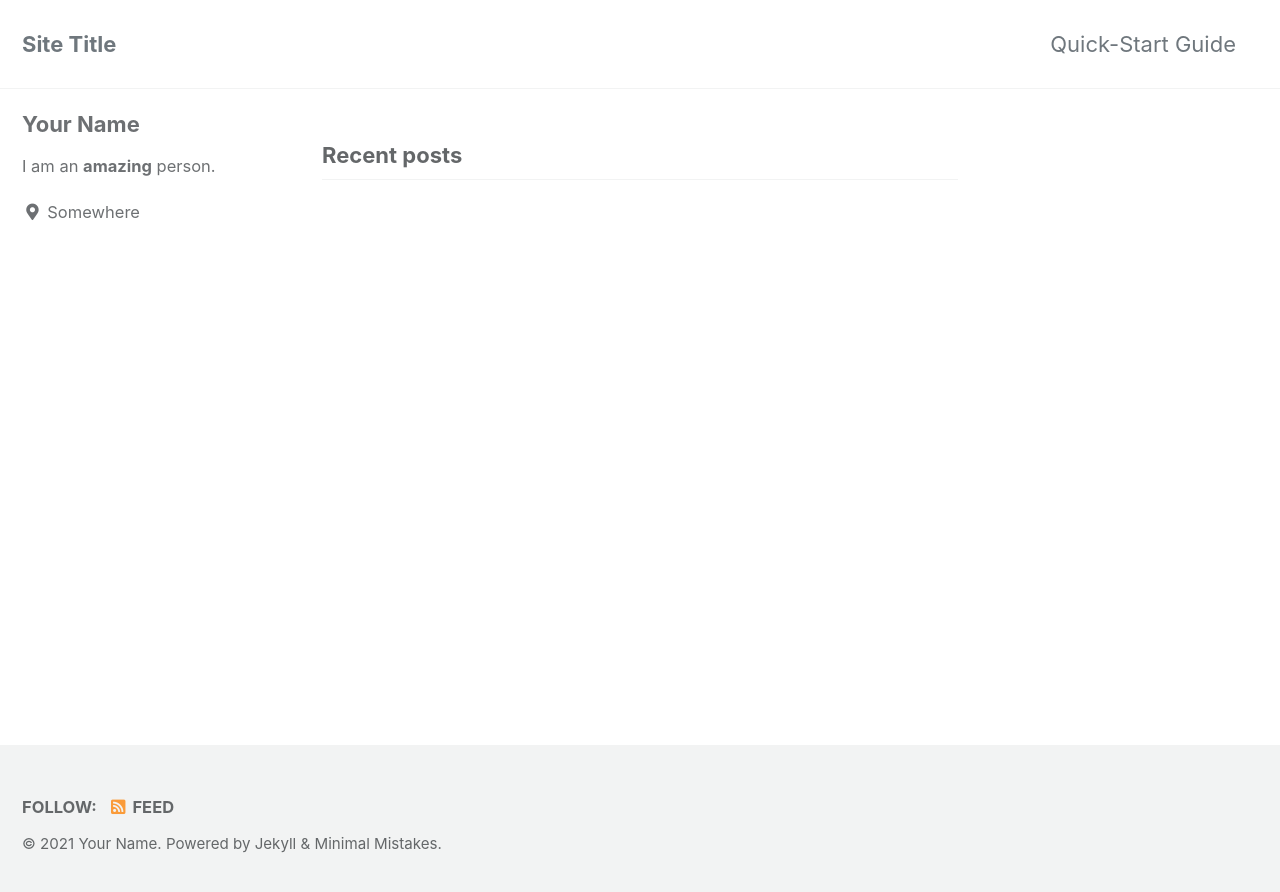
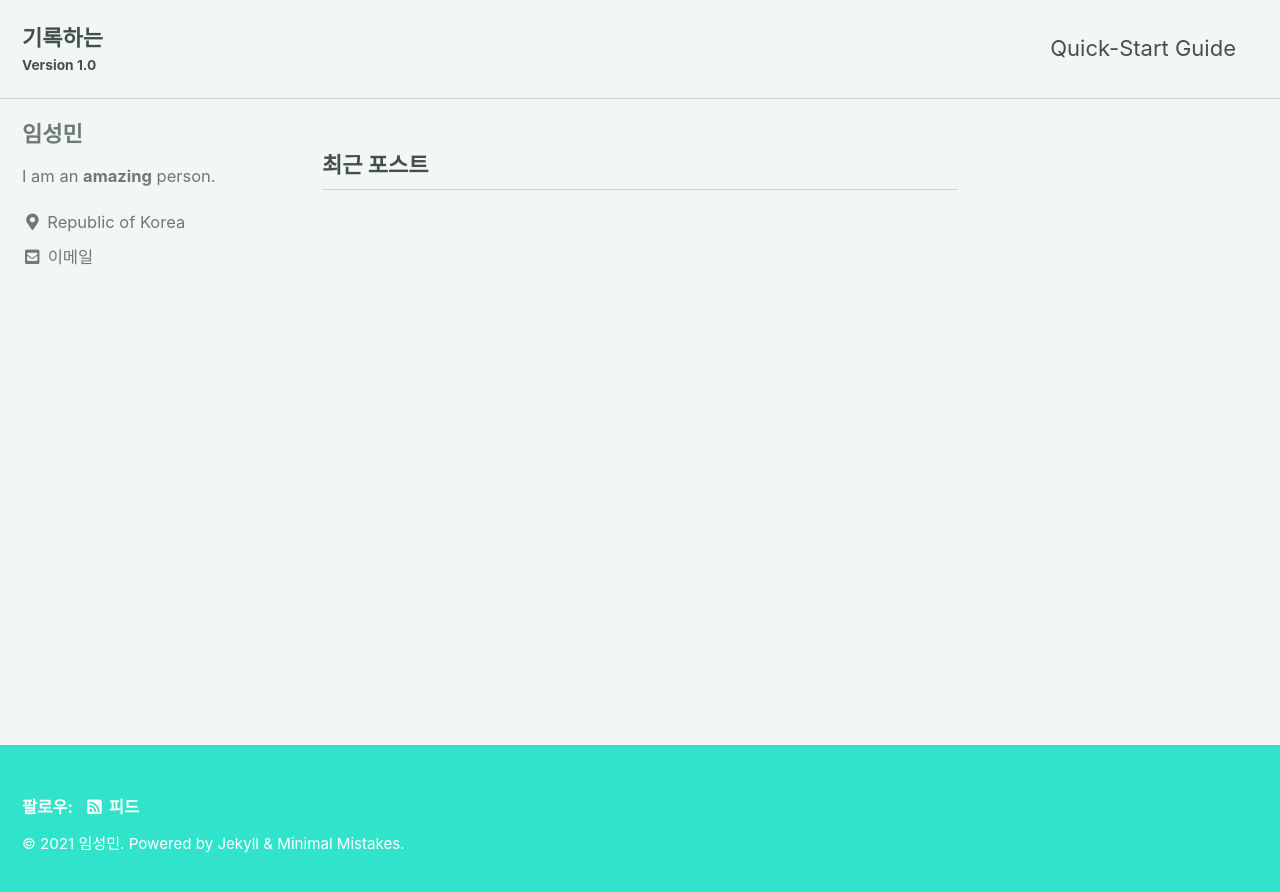
Before and after one commit to sungminim/sungminim.github.io, a Jekyll site: the page built from index.html, in a window 1280 px wide. Shown: the top 892 px of the page. Built offline with Jekyll 4.4.1, drawn with Linux system fonts in a browser that asks for light colours; cached includes are drawn as plain includes; the list of posts is cut into pages by our own code.

Commit message:
config change

```diff
--- a/_config.yml
+++ b/_config.yml
@@ -12,21 +12,21 @@
 
 # theme                  : "minimal-mistakes-jekyll"
 # remote_theme           : "mmistakes/minimal-mistakes"
-minimal_mistakes_skin    : "default" # "air", "aqua", "contrast", "dark", "dirt", "neon", "mint", "plum", "sunrise"
+minimal_mistakes_skin    : "mint" # "air", "aqua", "contrast", "dark", "dirt", "neon", "mint", "plum", "sunrise"
 
 # Site Settings
-locale                   : "en-US"
-title                    : "Site Title"
-title_separator          : "-"
-subtitle                 : # site tagline that appears below site title in masthead
-name                     : "Your Name"
-description              : "An amazing website."
-url                      : # the base hostname & protocol for your site e.g. "https://mmistakes.github.io"
+locale                   : "ko-KR"
+title                    : "JS Blog"
+title_separator          : "&#124;"
+subtitle                 : "Version 1.0"
+name                     : "임성민"
+description              : "기술 블로그"
+url                      : "https://sungminim.github.io/"
 baseurl                  : # the subpath of your site, e.g. "/blog"
-repository               : # GitHub username/repo-name e.g. "mmistakes/minimal-mistakes"
+repository               : "sungminim/sungimim.github.co"
 teaser                   : # path of fallback teaser image, e.g. "/assets/images/500x300.png"
 logo                     : # path of logo image to display in the masthead, e.g. "/assets/images/88x88.png"
-masthead_title           : # overrides the website title displayed in the masthead, use " " for no title
+masthead_title           : "기록하는"
 # breadcrumbs            : false # true, false (default)
 words_per_minute         : 200
 comments:
@@ -94,11 +94,11 @@ analytics:
 
 # Site Author
 author:
-  name             : "Your Name"
+  name             : "임성민"
   avatar           : # path of avatar image, e.g. "/assets/images/bio-photo.jpg"
   bio              : "I am an **amazing** person."
-  location         : "Somewhere"
-  email            :
+  location         : "Republic of Korea"
+  email            : "7271kim@naver.com"
   links:
     - label: "Email"
       icon: "fas fa-fw fa-envelope-square"
@@ -273,10 +273,18 @@ defaults:
   - scope:
       path: ""
       type: posts
+      values:
+      layout: single
+      author_profile: true
+      read_time: true
+      comments: true
+      share: true
+      related: true
+
+  # _pages
+  - scope:
+      path: "_pages"
+      type: pages
     values:
       layout: single
       author_profile: true
-      read_time: true
-      comments: # true
-      share: true
-      related: true
```
